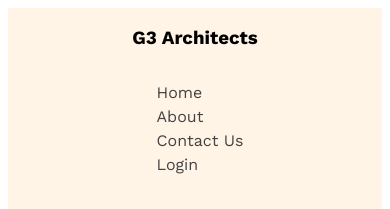
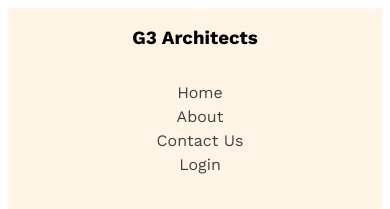
Before and after one commit to anisurrahman774/module-10-mog3-architects-web, a plain HTML site: page index.html in a window 390 px wide. Shown: the top 209 px of the page. Drawn offline with nearby package versions, Linux system fonts and the light colour scheme.

Commit message:
more resposnsive added

```diff
--- a/styles/architects.css
+++ b/styles/architects.css
@@ -109,5 +109,11 @@
     .primary-button{
         font-size: 1rem;
     }
+    .nav-link{
+        align-items: center;
+    }
+
 
 }
+
+/* responsive media query for header */
```
